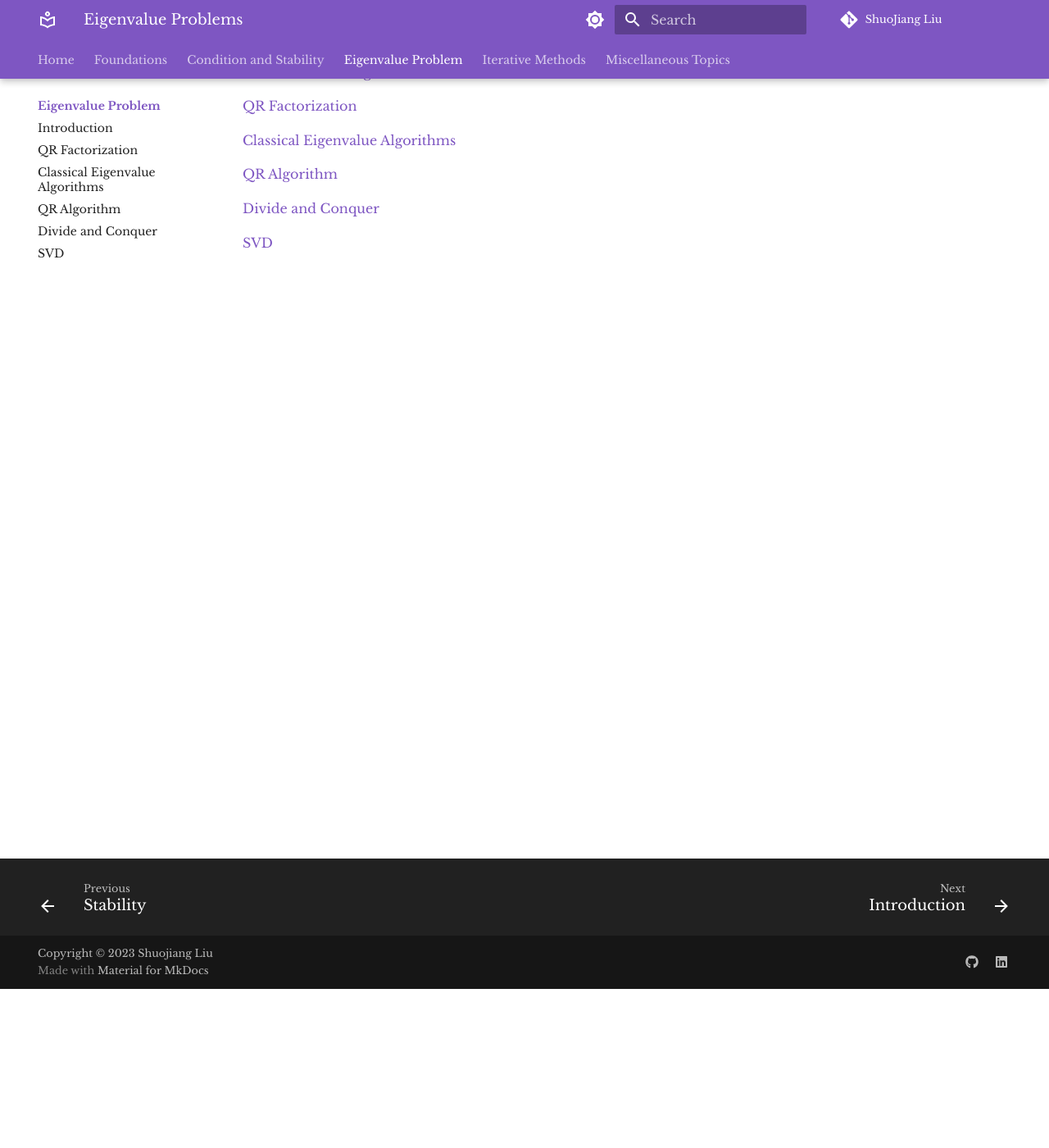
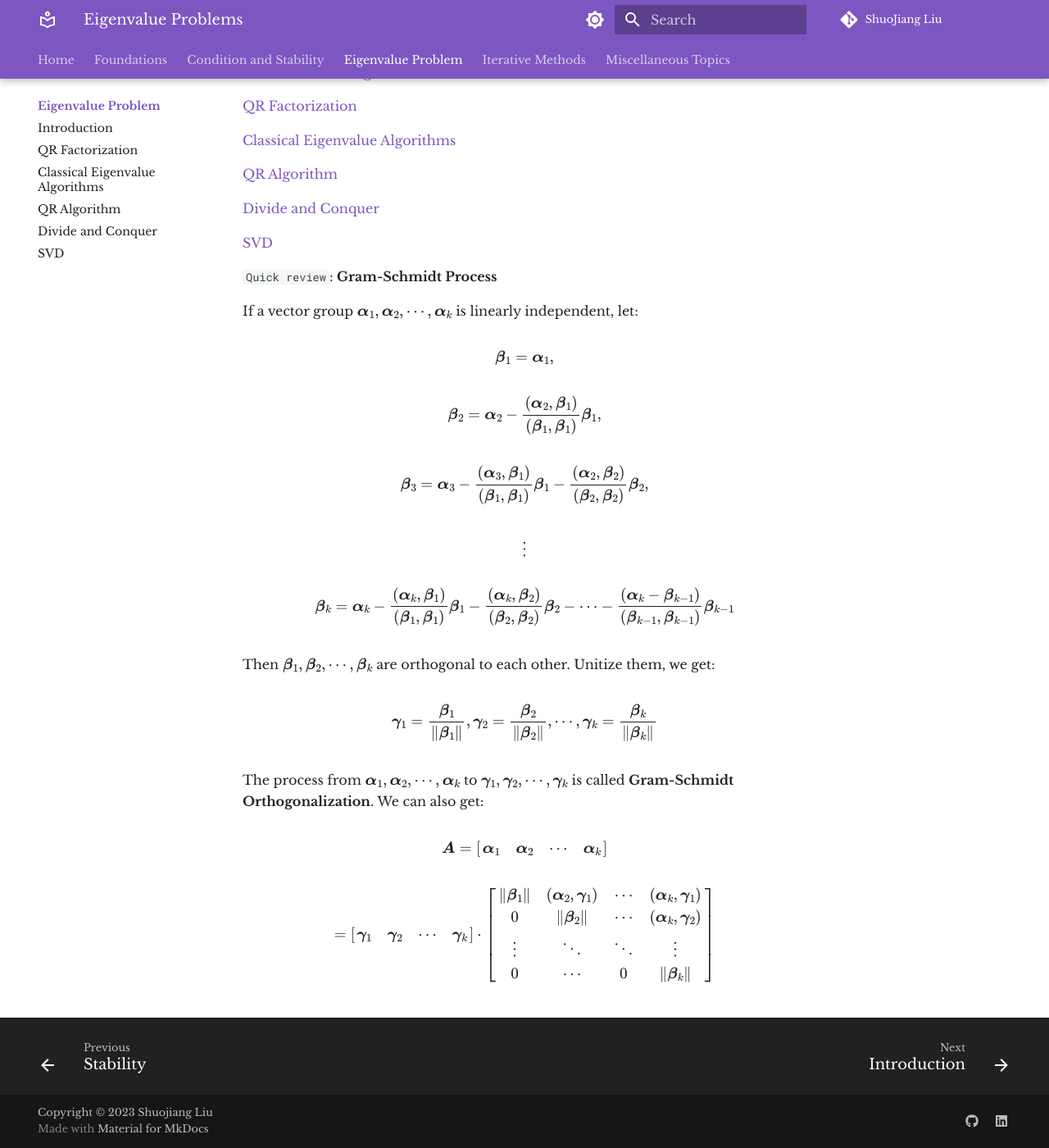
Before and after one commit to LiuShuoJiang/Numerical-Linear-Algebra, an MkDocs documentation site: the page built from docs/Eigenvalue/README.md, in a window 1280 px wide and 1400 px high, scrolled down 194 px. Shown: the whole window at 82% size. Built offline with MkDocs 1.6.1 and Material for MkDocs 9.7.7, drawn with Linux system fonts in a browser that asks for light colours; comment, search, counter and statistics services are not loaded.

Commit message:
Add G-S quick review

```diff
--- a/docs/Eigenvalue/README.md
+++ b/docs/Eigenvalue/README.md
@@ -11,3 +11,52 @@
 [Divide and Conquer](./Divide_and_Conquer.md)
 
 [SVD](./SVD.md)
+
+`Quick review`: **Gram-Schmidt Process**
+
+If a vector group $\boldsymbol{\alpha }_1,\boldsymbol{\alpha }_2,\cdots ,\boldsymbol{\alpha }_k$ is linearly independent, let:
+
+$$
+\boldsymbol{\beta }_1=\boldsymbol{\alpha }_1,
+$$
+
+$$
+\boldsymbol{\beta }_2=\boldsymbol{\alpha }_2-\frac{\left( \boldsymbol{\alpha }_2,\boldsymbol{\beta }_1 \right)}{\left( \boldsymbol{\beta }_1,\boldsymbol{\beta }_1 \right)}\boldsymbol{\beta }_1,
+$$
+
+$$
+\boldsymbol{\beta }_3=\boldsymbol{\alpha }_3-\frac{\left( \boldsymbol{\alpha }_3,\boldsymbol{\beta }_1 \right)}{\left( \boldsymbol{\beta }_1,\boldsymbol{\beta }_1 \right)}\boldsymbol{\beta }_1-\frac{\left( \boldsymbol{\alpha }_2,\boldsymbol{\beta }_2 \right)}{\left( \boldsymbol{\beta }_2,\boldsymbol{\beta }_2 \right)}\boldsymbol{\beta }_2,
+$$
+
+$$
+\vdots
+$$
+
+$$
+\boldsymbol{\beta }_k=\boldsymbol{\alpha }_k-\frac{\left( \boldsymbol{\alpha }_k,\boldsymbol{\beta }_1 \right)}{\left( \boldsymbol{\beta }_1,\boldsymbol{\beta }_1 \right)}\boldsymbol{\beta }_1-\frac{\left( \boldsymbol{\alpha }_k,\boldsymbol{\beta }_2 \right)}{\left( \boldsymbol{\beta }_2,\boldsymbol{\beta }_2 \right)}\boldsymbol{\beta }_2-\cdots -\frac{\left( \boldsymbol{\alpha }_k-\boldsymbol{\beta }_{k-1} \right)}{\left( \boldsymbol{\beta }_{k-1},\boldsymbol{\beta }_{k-1} \right)}\boldsymbol{\beta }_{k-1}
+$$
+
+Then $\boldsymbol{\beta }_1,\boldsymbol{\beta }_2,\cdots ,\boldsymbol{\beta }_k$ are orthogonal to each other. Unitize them, we get:
+
+$$
+\boldsymbol{\gamma }_1=\frac{\boldsymbol{\beta }_1}{\left\| \boldsymbol{\beta }_1 \right\|},\boldsymbol{\gamma }_2=\frac{\boldsymbol{\beta }_2}{\left\| \boldsymbol{\beta }_2 \right\|},\cdots ,\boldsymbol{\gamma }_k=\frac{\boldsymbol{\beta }_k}{\left\| \boldsymbol{\beta }_k \right\|}
+$$
+
+The process from $\boldsymbol{\alpha }_1,\boldsymbol{\alpha }_2,\cdots ,\boldsymbol{\alpha }_k$ to $\boldsymbol{\gamma }_1,\boldsymbol{\gamma }_2,\cdots ,\boldsymbol{\gamma }_k$ is called **Gram-Schmidt Orthogonalization**. We can also get:
+
+$$
+\boldsymbol{A}=\left[ \begin{matrix}
+	\boldsymbol{\alpha }_1&		\boldsymbol{\alpha }_2&		\cdots&		\boldsymbol{\alpha }_k\\
+\end{matrix} \right]
+$$
+
+$$
+=\left[ \begin{matrix}
+	\boldsymbol{\gamma }_1&		\boldsymbol{\gamma }_2&		\cdots&		\boldsymbol{\gamma }_k\\
+\end{matrix} \right]\cdot \left[ \begin{matrix}
+	\left\| \boldsymbol{\beta }_1 \right\|&		\left( \boldsymbol{\alpha }_2,\boldsymbol{\gamma }_1 \right)&		\cdots&		\left( \boldsymbol{\alpha }_k,\boldsymbol{\gamma }_1 \right)\\
+	0&		\left\| \boldsymbol{\beta }_2 \right\|&		\cdots&		\left( \boldsymbol{\alpha }_k,\boldsymbol{\gamma }_2 \right)\\
+	\vdots&		\ddots&		\ddots&		\vdots\\
+	0&		\cdots&		0&		\left\| \boldsymbol{\beta }_k \right\|\\
+\end{matrix} \right]
+$$
```
